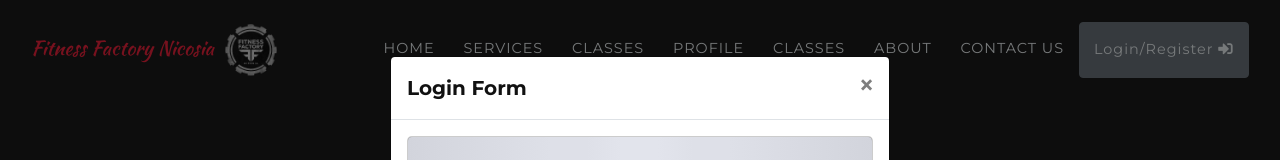
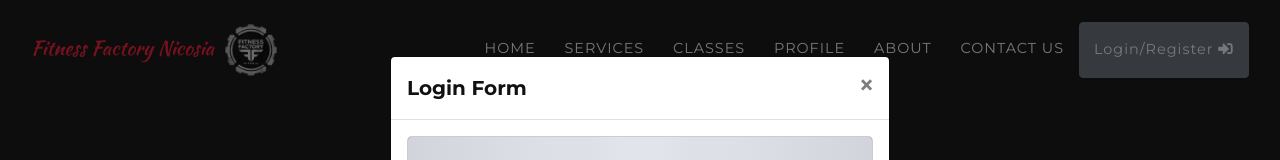
Before and after one commit to CS-UCY-EPL343/winter19.team9, a React (Create React App) app: page /classes in a window 1280 px wide. Both pictures are taken after a click on the button "Login/Register". Shown: the top 160 px of the page. Built offline with nearby package versions, Linux system fonts and the light colour scheme; a web font is replaced by a local one.

Commit message:
Update of ToggleModal to work with the button in parent component

```diff
--- a/src/components/Common/Navigation.jsx
+++ b/src/components/Common/Navigation.jsx
@@ -2,8 +2,21 @@ import React, { Component } from 'react';
 import { Link }             from 'react-router-dom';
 import ToggleModal          from './ToggleModal';
 import LoginModal           from './LoginModal';
+import { Button }           from 'reactstrap';
 
 class Navigation extends Component {
+    constructor(props) {
+        super(props);
+        this.state = {
+            modal: false
+        };
+        this.toggle = this.toggle.bind(this);
+    };
+
+    toggle = () => {
+        this.setState({ modal: !this.state.modal });
+    };
+
     render() {
         // noinspection HtmlUnknownAnchorTarget,HtmlUnknownTarget
         return (
@@ -31,7 +44,7 @@ class Navigation extends Component {
                                 <Link className = "nav-link" to = "/">Home</Link>
                             </li>
                             <li className = "nav-item">
-                                <a className = "nav-link" href='/#our-services'>Services</a>
+                                <a className = "nav-link" href = '/#our-services'>Services</a>
                             </li>
                             <li className = "nav-item">
                                 <Link className = "nav-link" to = "/classes">Classes</Link>
@@ -40,21 +53,21 @@ class Navigation extends Component {
                                 <Link className = "nav-link" to = "/profile">Profile</Link>
                             </li>
                             <li className = "nav-item">
-                                <Link className = "nav-link" to = "/classes">Classes</Link>
-                            </li>
-                            <li className = "nav-item">
                                 <Link className = "nav-link" to = "/about">About</Link>
                             </li>
                             <li className = "nav-item">
-                                <a className = "nav-link" href='/about#contact'>Contact&nbsp;Us</a>
+                                <a className = "nav-link" href = '/about#contact'>Contact&nbsp;Us</a>
                             </li>
                             <li className = "nav-item">
+                                <Button className = { 'nav-link' } onClick = { this.toggle }>
+                                    Login/Register <i className = "fas fa-sign-in-alt" />
+                                </Button>
                                 <ToggleModal
-                                    btnClass = { 'nav-link' }
-                                    btnText = { ['Login/Register ', <i className = "fas fa-sign-in-alt" key={Math.random()}/>] }
+                                    modal = { this.state.modal }
+                                    toggle = { this.toggle }
                                     modalSize = { 'md' }
                                     modalHeader = { 'Login Form' }
-                                    modalBody={<LoginModal/>}
+                                    modalBody = { <LoginModal /> }
                                 />
                             </li>
                         </ul>
--- a/src/components/Common/ToggleModal.jsx
+++ b/src/components/Common/ToggleModal.jsx
@@ -2,38 +2,21 @@ import React                                                  from 'react';
 import { Button, Modal, ModalBody, ModalFooter, ModalHeader } from 'reactstrap';
 
 export default class ToggleModal extends React.Component {
-    constructor(props) {
-        super(props);
-        this.state = {
-            modal: false
-        };
-        this.toggle = this.toggle.bind(this);
-    };
-
-    toggle = () => {
-        this.setState({
-                          modal: !this.state.modal
-                      });
-    };
-
     render() {
         let Comp = this.props.modalBody;
         return (
             <div>
-                <Button className = { this.props.btnClass } onClick = { this.toggle }
-                >{ this.props.btnText || 'Button' }</Button>
-
-                <Modal isOpen = { this.state.modal } toggle = { this.toggle }
+                <Modal isOpen = { this.props.modal } toggle = { this.props.toggle }
                        size = { this.props.modalSize || 'lg' }
                        aria-labelledby = "contained-modal-title-vcenter"
                        centered
                 >
-                    <ModalHeader toggle = { this.toggle }>{ this.props.modalHeader }</ModalHeader>
+                    <ModalHeader toggle = { this.props.toggle }>{ this.props.modalHeader }</ModalHeader>
                     <ModalBody>
-                        { React.cloneElement(Comp, { toggle: this.toggle }) }
+                        { React.cloneElement(Comp, { toggle: this.props.toggle }) }
                     </ModalBody>
                     <ModalFooter>
-                        <Button onClick = { this.toggle }>{ this.props.btnCancel || 'Cancel' }</Button>
+                        <Button onClick = { this.props.toggle }>{ this.props.btnCancel || 'Cancel' }</Button>
                     </ModalFooter>
                 </Modal>
             </div>
```
Also changed, not shown: src/components/Pages/Home.jsx (+0 -8 lines).
